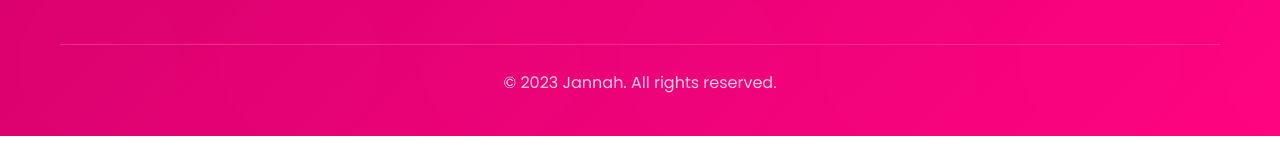
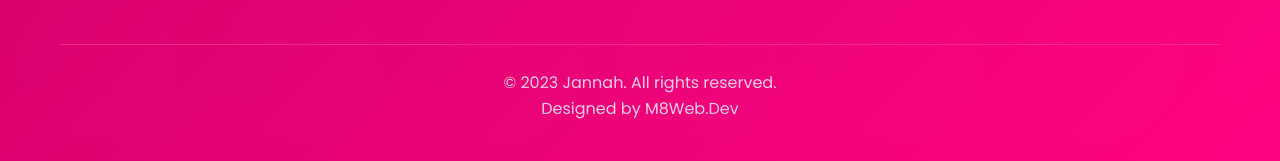
Before and after one commit to MahmudM8/Jannah-s-Gloss, a plain HTML site: page index.html in a window 1280 px wide. Shown: the part 5243-5404 px from the top of the page. Before the commit the page ends 5379 px from the top, so only its background shows below. Drawn offline with Linux system fonts and the light colour scheme.

Commit message:
Update index.html

```diff
--- a/index.html
+++ b/index.html
@@ -1651,7 +1651,7 @@
             </div>
 
             <div class="footer-bottom">
-                <p>&copy; 2023 Jannah. All rights reserved.</p>
+                <p>&copy; 2023 Jannah. All rights reserved.<br>Designed by M8Web.Dev</p>
             </div>
         </div>
     </footer>
```
